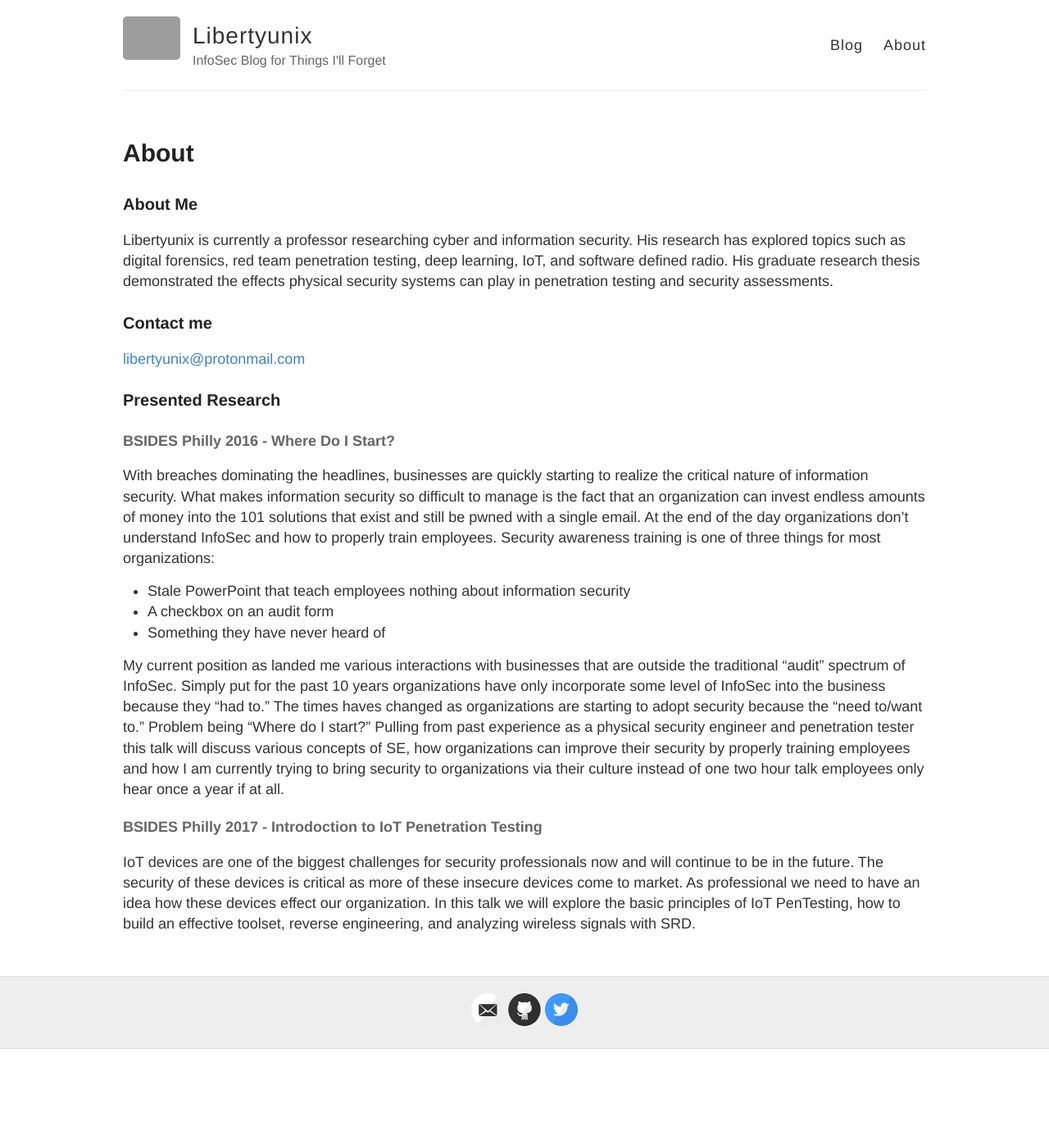
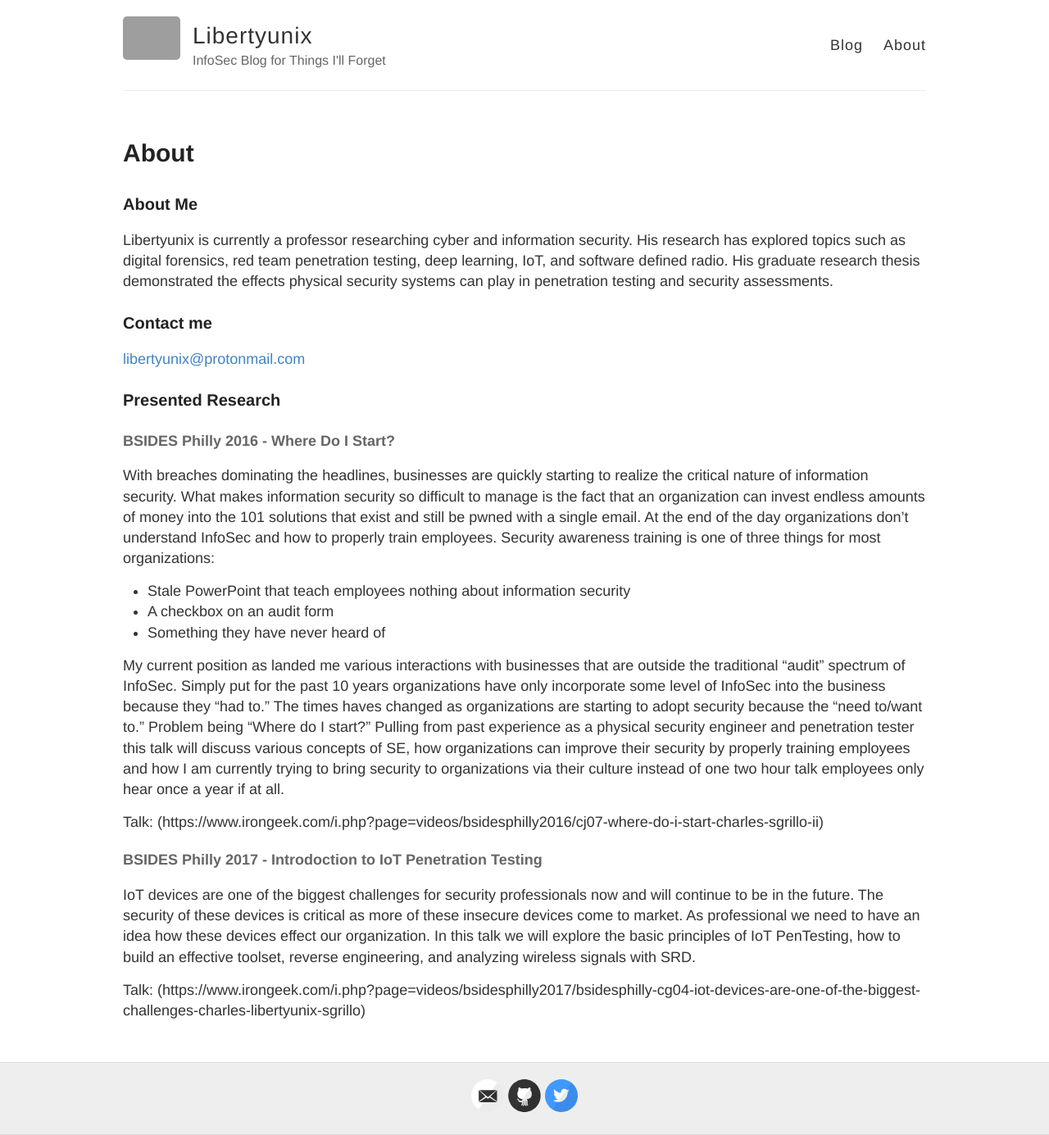
Before and after one commit to LibertyUnix/libertyunix.github.io, a Jekyll site: the page built from about.md, in a window 1280 px wide. Shown: the whole page at 82% size. Built offline with Jekyll 4.4.1, drawn with Linux system fonts in a browser that asks for light colours; before the commit the page ends 1280 px from its top, so only the background shows below that; part of the change alters nothing that is shown; grey boxes are pictures that could not be loaded.

Commit message:
Update about.md

```diff
--- a/about.md
+++ b/about.md
@@ -22,11 +22,10 @@ With breaches dominating the headlines, businesses are quickly starting to reali
 
 My current position as landed me various interactions with businesses that are outside the traditional “audit” spectrum of InfoSec. Simply put for the past 10 years organizations have only incorporate some level of InfoSec into the business because they “had to.” The times haves changed as organizations are starting to adopt security because the “need to/want to.” Problem being “Where do I start?” Pulling from past experience as a physical security engineer and penetration tester this talk will discuss various concepts of SE, how organizations can improve their security by properly training employees and how I am currently trying to bring security to organizations via their culture instead of one two hour talk employees only hear once a year if at all.
 
-
-[Watch Talk here]: (https://www.irongeek.com/i.php?page=videos/bsidesphilly2016/cj07-where-do-i-start-charles-sgrillo-ii)
+Talk: (https://www.irongeek.com/i.php?page=videos/bsidesphilly2016/cj07-where-do-i-start-charles-sgrillo-ii)
 
 #### BSIDES Philly 2017 - Introdoction to IoT Penetration Testing
 
 IoT devices are one of the biggest challenges for security professionals now and will continue to be in the future. The security of these devices is critical as more of these insecure devices come to market. As professional we need to have an idea how these devices effect our organization. In this talk we will explore the basic principles of IoT PenTesting, how to build an effective toolset, reverse engineering, and analyzing wireless signals with SRD.
 
-[Watch Talk here]: (https://www.irongeek.com/i.php?page=videos/bsidesphilly2017/bsidesphilly-cg04-iot-devices-are-one-of-the-biggest-challenges-charles-libertyunix-sgrillo)
+Talk: (https://www.irongeek.com/i.php?page=videos/bsidesphilly2017/bsidesphilly-cg04-iot-devices-are-one-of-the-biggest-challenges-charles-libertyunix-sgrillo)
```
